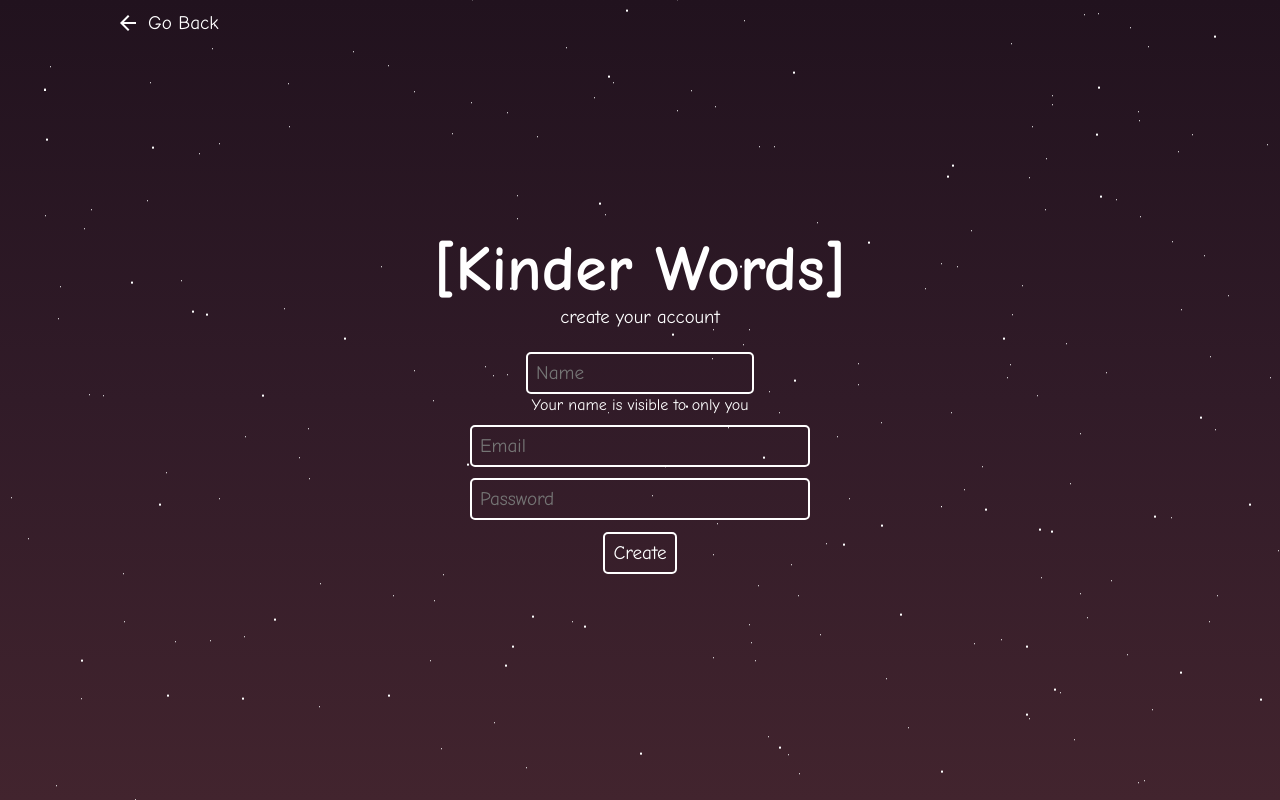
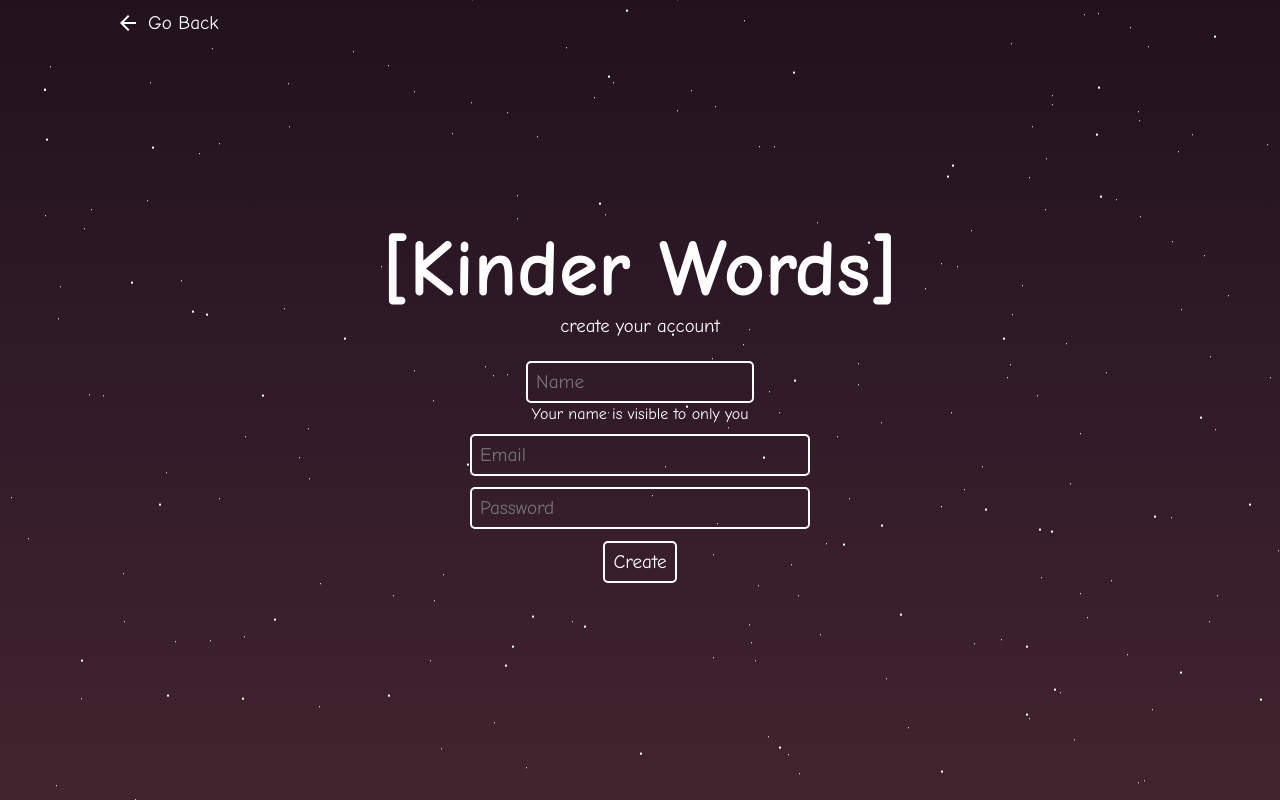
Before and after one commit to DinhL3/kinderwords-react, a React (Create React App) app: page /register in a window 1280 px wide. Built offline with nearby package versions, Linux system fonts and the light colour scheme.

Commit message:
increase title size in big screens

```diff
--- a/src/App.css
+++ b/src/App.css
@@ -446,7 +446,7 @@
   }
 
   .title {
-    font-size: 4rem;
+    font-size: 5rem;
   }
 
   .form__input,
@@ -510,7 +510,7 @@ input {
   }
 
   .title {
-    font-size: 3.5rem;
+    font-size: 3.5rem !important;
   }
 }
 @media (min-height: 768px) {
--- a/src/styles/components/_media.scss
+++ b/src/styles/components/_media.scss
@@ -52,7 +52,7 @@
     font-size: 1rem;
   }
   .title {
-    font-size: 4rem;
+    font-size: 5rem;
   }
   .form__input,
   .form__signature,
@@ -116,7 +116,7 @@
     font-size: 1rem !important;
   }
   .title {
-    font-size: 3.5rem;
+    font-size: 3.5rem !important;
   }
 }
 
```
